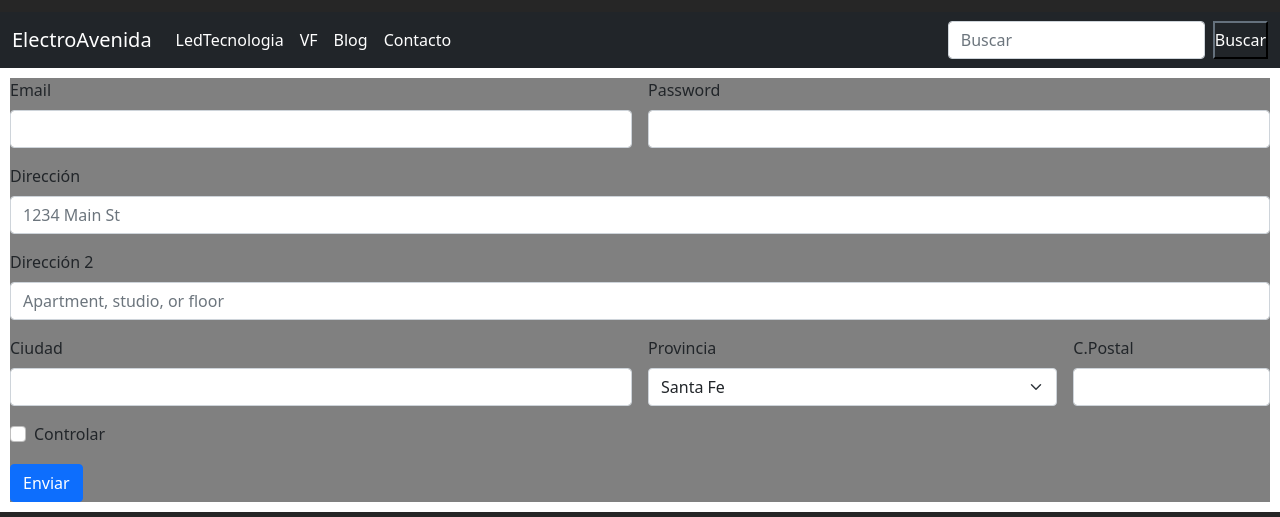
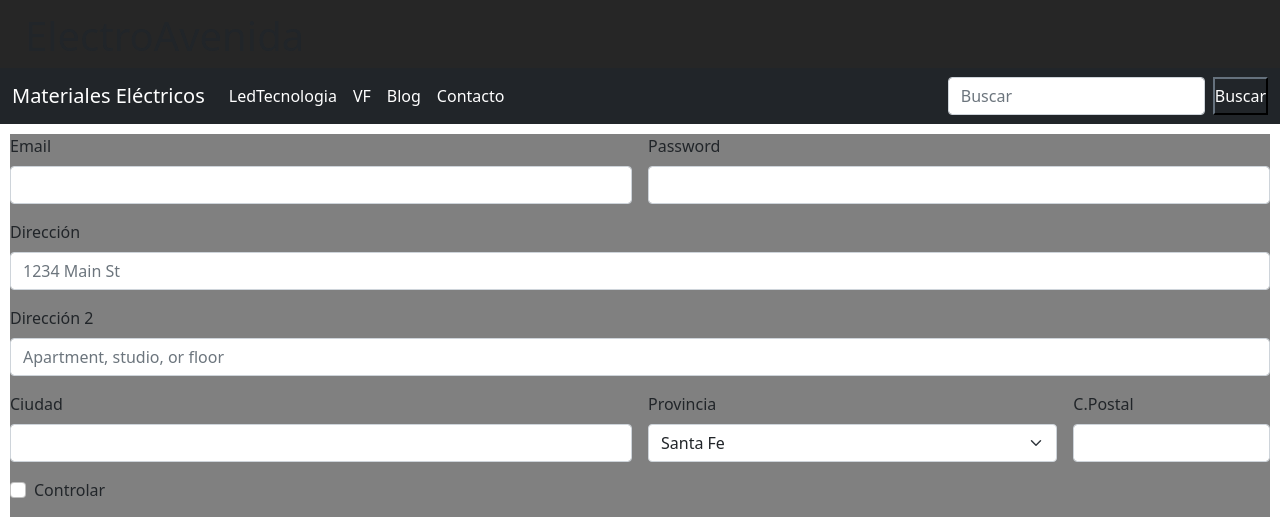
Before and after one commit to martinezjm1968/proyecto_jm_martinez, a website: page pages/contacto.html in a window 1280 px wide. Shown: the part 158-675 px from the top of the page. Drawn offline with nearby package versions, Linux system fonts and the light colour scheme.

Commit message:
Entrega Final

```diff
--- a/pages/contacto.html
+++ b/pages/contacto.html
@@ -42,12 +42,13 @@
         <nav class="menu_principal">
             <div>
                 <img class="logo_electroavenida" src="../img/electroavenida.png" alt="Icono de ElectroAvenida">
+                <h1>ElectroAvenida</h1>
             </div>
         </nav>
         <!-- Bootstrap -->
         <nav class="navbar navbar-expand-lg navbar-dark bg-dark">
             <div class="container-fluid">
-                <a class="navbar-brand" href="../index.html">ElectroAvenida</a>
+                <a class="navbar-brand" href="../index.html">Materiales Eléctricos</a>
                 <button class="navbar-toggler" type="button" data-bs-toggle="collapse"
                     data-bs-target="#navbarSupportedContent" aria-controls="navbarSupportedContent"
                     aria-expanded="false" aria-label="Toggle navigation">
```
Also changed, not shown: index.html (+2 -1 lines), pages/ledtecnologia.html (+2 -1 lines), pages/posteos.html (+2 -1 lines), pages/prod_perfil.html (+2 -1 lines), pages/vf.html (+2 -1 lines).
